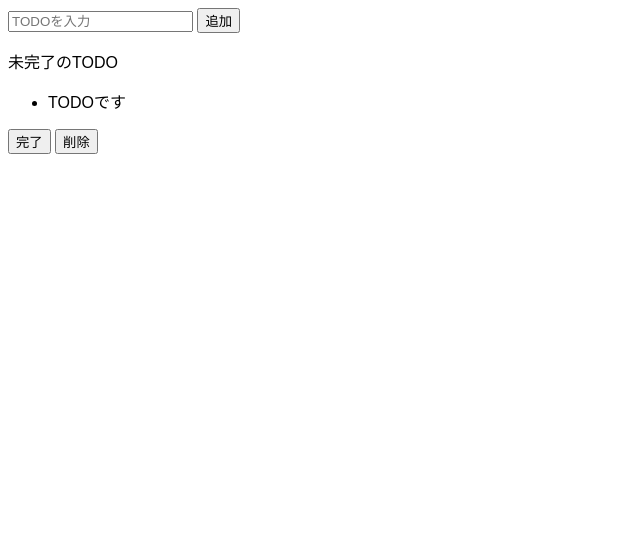
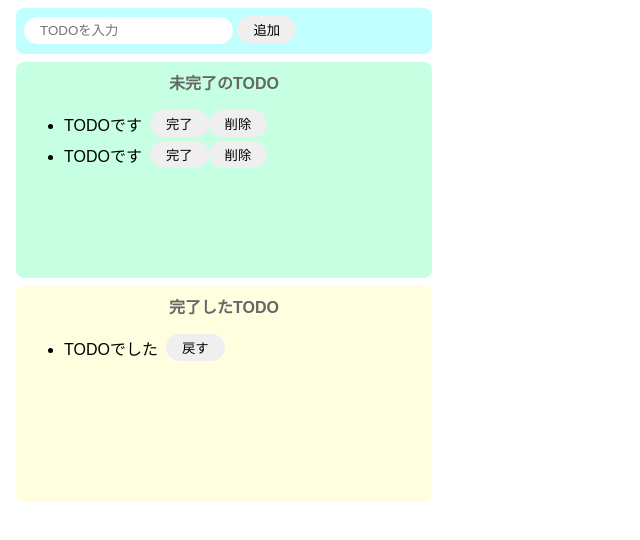
Before and after one commit to fcw-qp22/todo-js, a website built with Parcel: page index.html in a window 1280 px wide. Shown: the whole page, without its empty margins (0-640 px from the left). Built offline with nearby package versions, Linux system fonts and the light colour scheme.

Commit message:
todo-css

```diff
--- a/index.html
+++ b/index.html
@@ -1,29 +1,40 @@
 <!DOCTYPE html>
 <html>
-
   <head>
     <title>TODO(JS)</title>
     <meta charset="UTF-8" />
   </head>
 
   <body>
-	<div>
+    <div class="input-area">
       <input placeholder="TODOを入力" />
       <button>追加</button>
     </div>
-	<div>
-		<p>未完了のTODO</p>
+    <div class="incomplete-area">
+      <p class="title">未完了のTODO</p>
       <ul>
-			<div>
-			<li>TODOです</ul>
+        <div class="list-row">
+          <li>TODOです</li>
           <button>完了</button>
           <button>削除</button>
         </div>
-    </Ul>
+        <div class="list-row">
+          <li>TODOです</li>
+          <button>完了</button>
+          <button>削除</button>
         </div>
-	<div></div>
-	<script src="src/index.js">
-	</script>
+      </ul>
+    </div>
+
+    <div class="complete-area">
+      <p class="title">完了したTODO</p>
+      <ul>
+        <div class="list-row">
+          <li>TODOでした</li>
+          <button>戻す</button>
+        </div>
+      </ul>
+    </div>
+    <script src="src/index.js"></script>
   </body>
-
 </html>
--- a/src/styles.css
+++ b/src/styles.css
@@ -1,3 +1,66 @@
 body {
   font-family: sans-serif;
 }
+
+input {
+  border-radius: 16px;
+  border: none;
+  padding: 6px 16px;
+  outline: none;
+}
+
+button {
+  border-radius: 16px;
+  border: none;
+  padding: 4px 16px;
+}
+
+button:hover {
+  background-color: #ff7fff;
+  color: #fff;
+  cursor: pointer;
+}
+
+li {
+  margin-right: 8px;
+}
+
+.input-area {
+  background-color: #c1ffff;
+  width: 400px;
+  height: 30px;
+  padding: 8px;
+  margin: 8px;
+  border-radius: 8px;
+}
+
+.incomplete-area {
+  background-color: #c6ffe2;
+  width: 400px;
+  min-height: 200px;
+  padding: 8px;
+  margin: 8px;
+  border-radius: 8px;
+}
+
+.complete-area {
+  background-color: #ffffe0;
+  width: 400px;
+  min-height: 200px;
+  padding: 8px;
+  margin: 8px;
+  border-radius: 8px;
+}
+
+.title {
+  text-align: center;
+  margin-top: 0;
+  font-weight: bold;
+  color: #666;
+}
+
+.list-row {
+  display: flex;
+  align-items: center;
+  padding-bottom: 4px;
+}
```
Lines whose indentation alone changed are shown as unchanged.
